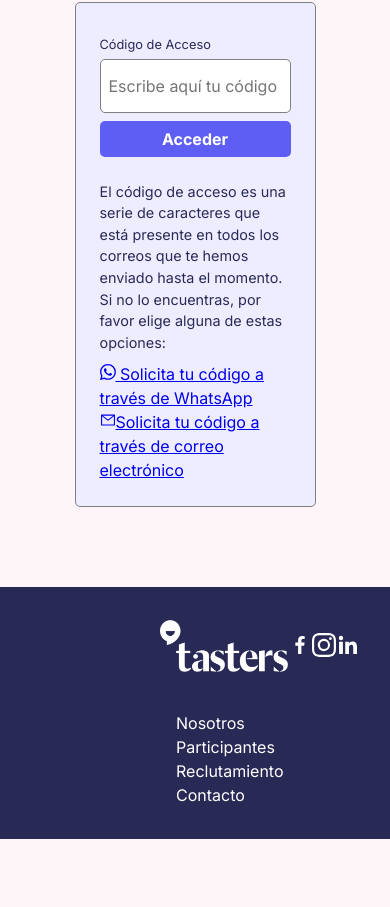
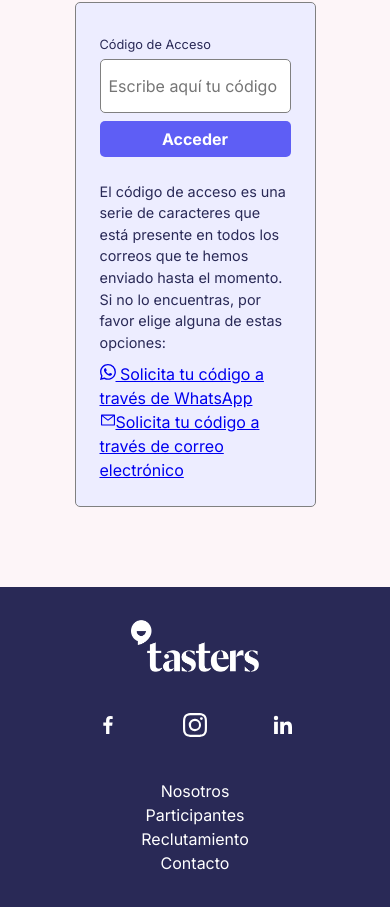
Before and after one commit to Sperientia/tasters, a React (Vite) app: page / in a window 390 px wide. Shown: the part 612-1519 px from the top of the page. Before the commit the page ends 1451 px from the top, so only its background shows below. Built offline with nearby package versions, Linux system fonts and the light colour scheme.

Commit message:
🚀 [ADD] user view mobile 🚀

```diff
--- a/src/components/Footer/Footer.css
+++ b/src/components/Footer/Footer.css
@@ -40,3 +40,19 @@
 	text-decoration: none;
 	color: white;
 }
+
+@media screen and (max-width: 900px) {
+	.footer {
+		padding: 2rem 2rem;
+	}
+	.footer__line {
+		flex-direction: column;
+	}
+	.footer__line__right {
+		width: 100%;
+		justify-content: space-evenly;
+	}
+	.footer__logo__img {
+		margin-bottom: 2rem;
+	}
+}
--- a/src/components/ProfileSection/ProfileSection.css
+++ b/src/components/ProfileSection/ProfileSection.css
@@ -74,3 +74,12 @@
 	color: var(--highlight-second-color);
 	font-weight: bold;
 }
+
+@media screen and (max-width: 900px) {
+	.profile__options {
+		display: none;
+	}
+	.profile__msg {
+		margin-bottom: 0;
+	}
+}
--- a/src/components/ProfileSection/ProfileSection.jsx
+++ b/src/components/ProfileSection/ProfileSection.jsx
@@ -30,12 +30,13 @@ export const ProfileSection = ({ userData }) => {
 						<a className='profile__option--link' href='#'>Reportar un problema</a>
 					</li>
 				</ul>
-			</div>
 
-			<div className='profile__footer'>
-				<p className='profile__footer--msg'>
-					¿No encuentras lo que buscas? Ponte en contacto con el equipo de Tasters <a href="#">aquí</a>.
-				</p>
+				<div className='profile__footer'>
+					<p className='profile__footer--msg'>
+						¿No encuentras lo que buscas? Ponte en contacto con el equipo de Tasters <a href="#">aquí</a>.
+					</p>
+				</div>
+
 			</div>
 		</div>
 	)
--- a/src/views/UserView/UserView.css
+++ b/src/views/UserView/UserView.css
@@ -51,3 +51,21 @@
 	height: 2px;
 	background-color: var(--primary-color);
 }
+
+@media screen and (max-width: 900px) {
+	.user__view {
+		flex-direction: column;
+	}
+	.profile__section--wrapper {
+		width: 100%;
+		height: auto;
+		padding: 2rem 2rem 0 2rem;
+	}
+	.studies_section--wrapper {
+		width: 100%;
+		height: auto;
+	}
+	.studies__title {
+		font-size: 1.5rem;
+	}
+}
```
